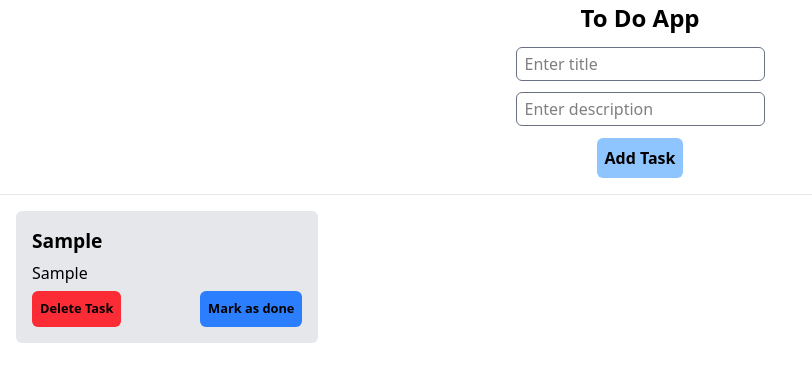
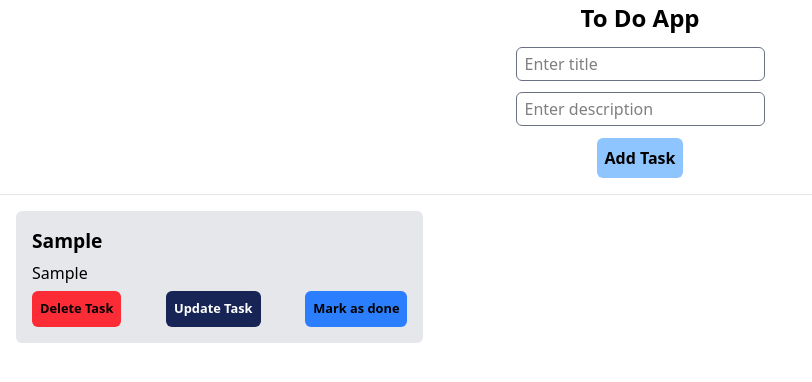
Before and after one commit to PritomDutta89/frontend-machine-coding, a React (Vite) app: page / in a window 1280 px wide. Both pictures are taken after typing "Sample", "Sample" into the empty fields and a click on the button "Add Task". Shown: the top 382 px of the page, without its empty margins (0-812 px from the left). Built offline with nearby package versions, Linux system fonts and the light colour scheme.

Commit message:
Integrated update feature

```diff
--- a/src/to-do/TaskItem.jsx
+++ b/src/to-do/TaskItem.jsx
@@ -1,26 +1,76 @@
-import React from "react";
+import React, { useState } from "react";
 
-const TaskItem = ({ item, handleDelete, handleToggle }) => {
+const TaskItem = ({ item, handleDelete, handleToggle, handleUpdate }) => {
+  const [updateTask, setUpdateTask] = useState(false);
+  const [updatedTask, setUpdatedTask] = useState({
+    title: item.title,
+    description: item.description,
+  });
+
+  const setData = (e) => {
+    setUpdatedTask((prv) => ({
+      ...prv,
+      [e.target.name]: e.target.value,
+    }));
+  };
+
   return (
     <div
       className={`${
         item.complete ? "bg-amber-200" : "bg-gray-200"
       }  rounded-md overflow-auto flex flex-col gap-1.5 p-[1rem]`}
     >
+      {updateTask ? (
+        <>
+          <input
+            type="text"
+            alt="title"
+            className="border outline-0 border-gray-500 rounded-md p-1 px-2"
+            placeholder="Enter title"
+            name="title"
+            onChange={setData}
+            value={updatedTask.title}
+          />
+          <input
+            type="text"
+            alt="title"
+            className="border outline-0 border-gray-500 rounded-md p-1 px-2"
+            placeholder="Enter description"
+            name="description"
+            onChange={setData}
+            value={updatedTask.description}
+          />
+        </>
+      ) : (
+        <>
           <p
-        className={`font-bold text-[1.2rem] ${item.complete && "line-through"}`}
+            className={`font-bold text-[1.2rem] ${
+              item.complete && "line-through"
+            }`}
           >
             {item.title}
           </p>
           <p className={` ${item.complete && "line-through"}`}>
             {item.description}
           </p>
+        </>
+      )}
       <div className="flex justify-between items-center">
         <button
           onClick={() => handleDelete(item.id)}
           className="bg-red-500 rounded-md p-2 text-[0.8rem] font-bold cursor-pointer w-fit"
         >
           Delete Task
+        </button>
+
+        <button
+          onClick={() => {
+            setUpdateTask((prv) => !prv);
+            handleUpdate(item.id, updatedTask);
+          }}
+          className="bg-blue-950 text-white rounded-md p-2 text-[0.8rem] font-bold cursor-pointer w-fit"
+        >
+          Update Task
         </button>
 
         <button
--- a/src/to-do/ToDoApp.jsx
+++ b/src/to-do/ToDoApp.jsx
@@ -55,6 +55,22 @@ const ToDoApp = () => {
     setTasks(updatedTasks);
   };
 
+  const handleUpdate = (id, task) => {
+    const updatedTask = tasks.map((item) => {
+      if (item.id === id) {
+        return {
+          ...item,
+          title: task.title,
+          description: task.description,
+        };
+      }
+
+      return item;
+    });
+
+    setTasks(updatedTask);
+  };
+
   return (
     <>
       <form
@@ -92,13 +108,14 @@ const ToDoApp = () => {
 
       <hr className="mt-[1rem] text-gray-200" />
 
-      <div className="grid md:grid-cols-3 lg:grid-cols-4 gap-[0.8rem] px-4 mt-[1rem]">
+      <div className="grid md:grid-cols-2 lg:grid-cols-3 gap-[0.8rem] px-4 mt-[1rem]">
         {tasks.map((item, index) => (
           <TaskItem
             key={index}
             item={item}
             handleDelete={handleDelete}
             handleToggle={handleToggle}
+            handleUpdate={handleUpdate}
           />
         ))}
       </div>
```
Lines whose indentation alone changed are shown as unchanged.
